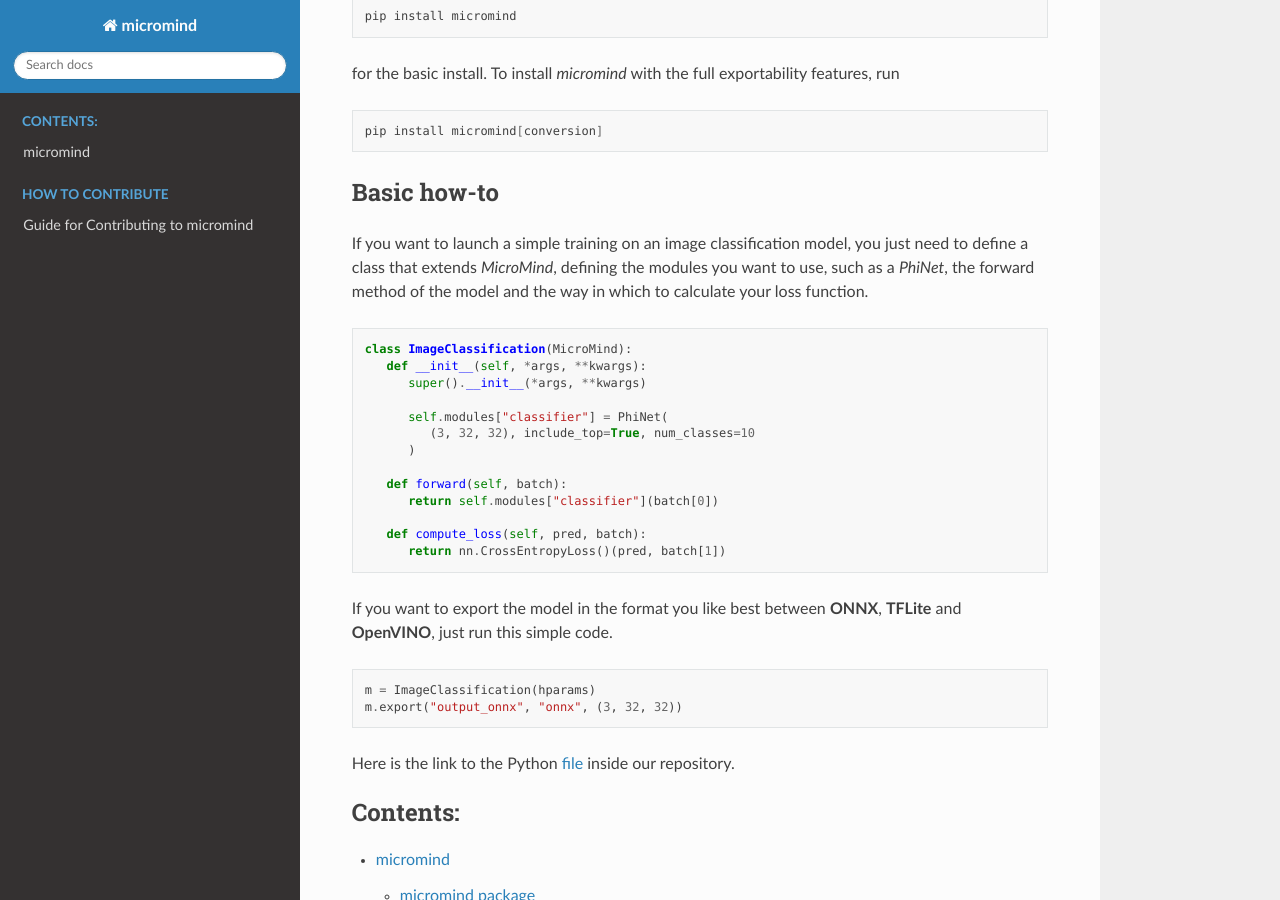
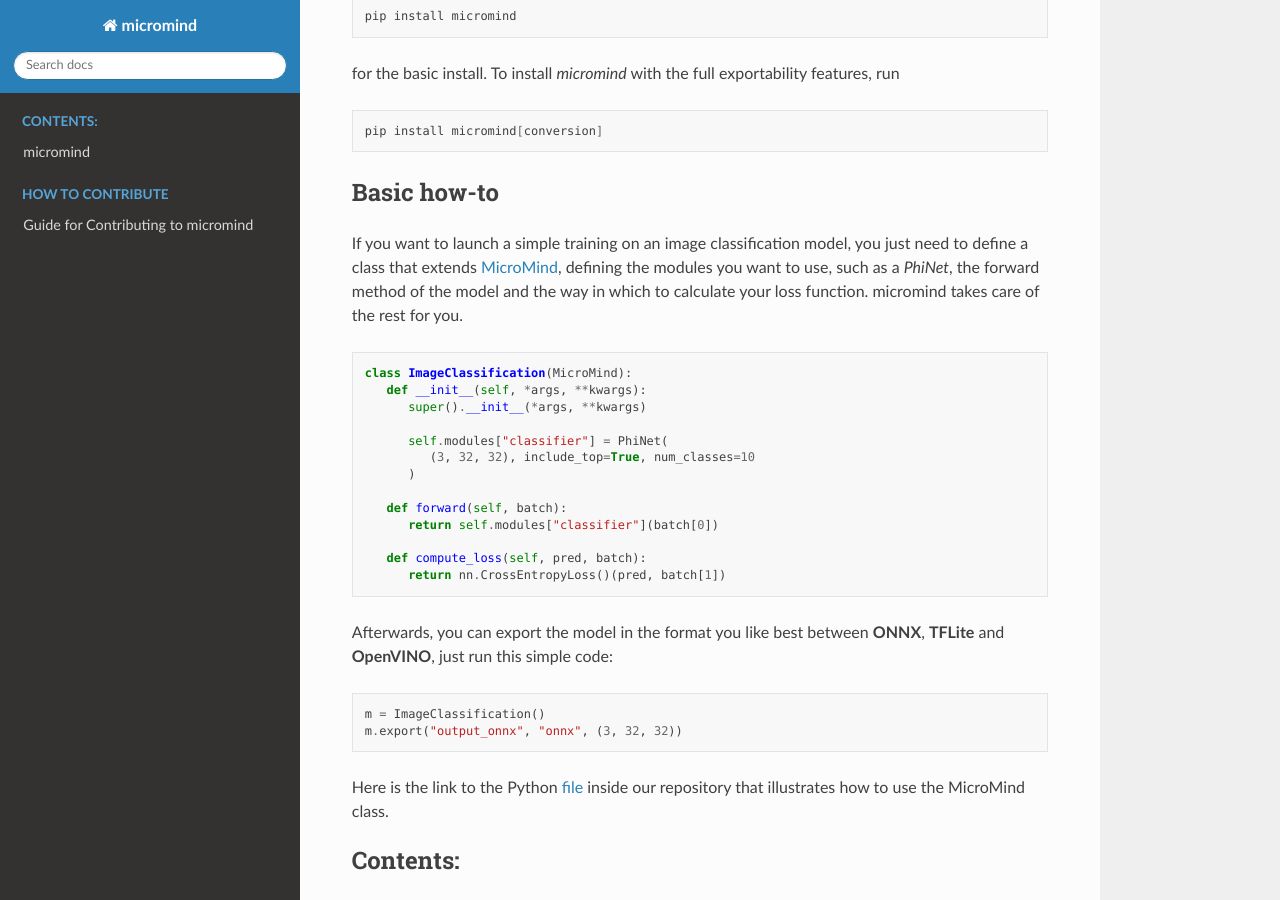
Before and after one commit to micromind-toolkit/micromind, a Sphinx documentation site: the page built from docs/source/index.rst, in a window 1280 px wide and 900 px high, scrolled down 635 px. Built offline with Sphinx 7.4.7 and the Read the Docs theme 2.0.0, drawn with Linux system fonts in a browser that asks for light colours.

Commit message:
final touches and bumpver

```diff
--- a/docs/source/index.rst
+++ b/docs/source/index.rst
@@ -46,7 +46,7 @@ for the basic install. To install `micromind` with the full exportability featur
 Basic how-to
 ------------
 
-If you want to launch a simple training on an image classification model, you just need to define a class that extends `MicroMind`, defining the modules you want to use, such as a `PhiNet`, the forward method of the model and the way in which to calculate your loss function.
+If you want to launch a simple training on an image classification model, you just need to define a class that extends `MicroMind <https://micromind.readthedocs.org/en/latest/micromind.html#micromind.core.MicroMind>`_, defining the modules you want to use, such as a `PhiNet`, the forward method of the model and the way in which to calculate your loss function. micromind takes care of the rest for you.
 
 .. code-block:: python
 
@@ -64,15 +64,15 @@ If you want to launch a simple training on an image classification model, you ju
       def compute_loss(self, pred, batch):
          return nn.CrossEntropyLoss()(pred, batch[1])
 
-If you want to export the model in the format you like best between **ONNX**, **TFLite** and **OpenVINO**, just run this simple code.
+Afterwards, you can export the model in the format you like best between **ONNX**, **TFLite** and **OpenVINO**, just run this simple code:
 
 .. code-block:: python
 
-   m = ImageClassification(hparams)
+   m = ImageClassification()
    m.export("output_onnx", "onnx", (3, 32, 32))
 
 
-Here is the link to the Python `file <https://github.com/micromind-toolkit/micromind/blob/mm_refactor/examples/mind.py>`_ inside our repository.
+Here is the link to the Python `file <https://github.com/micromind-toolkit/micromind/blob/mm_refactor/examples/mind.py>`_ inside our repository that illustrates how to use the MicroMind class.
 
 .. toctree::
    :maxdepth: 2
```
Also changed, not shown: README.md (+1 -3 lines).
